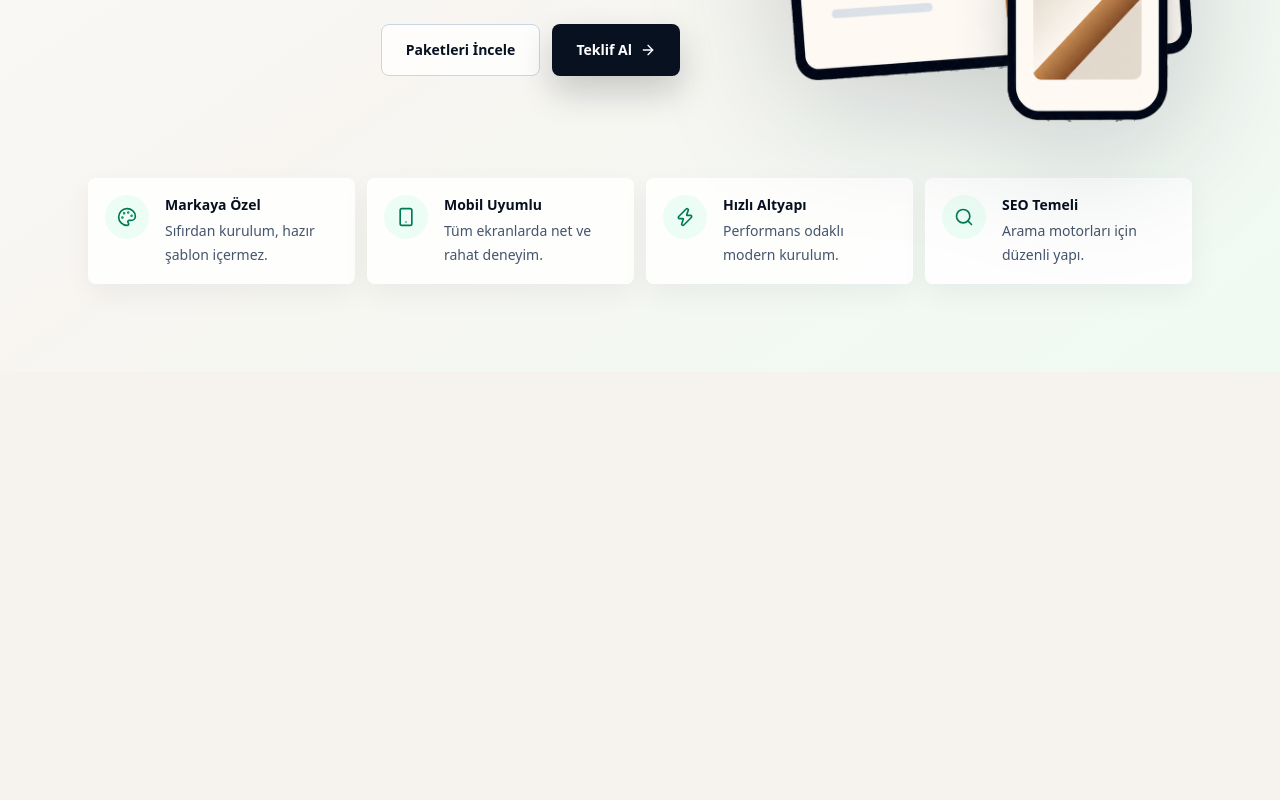
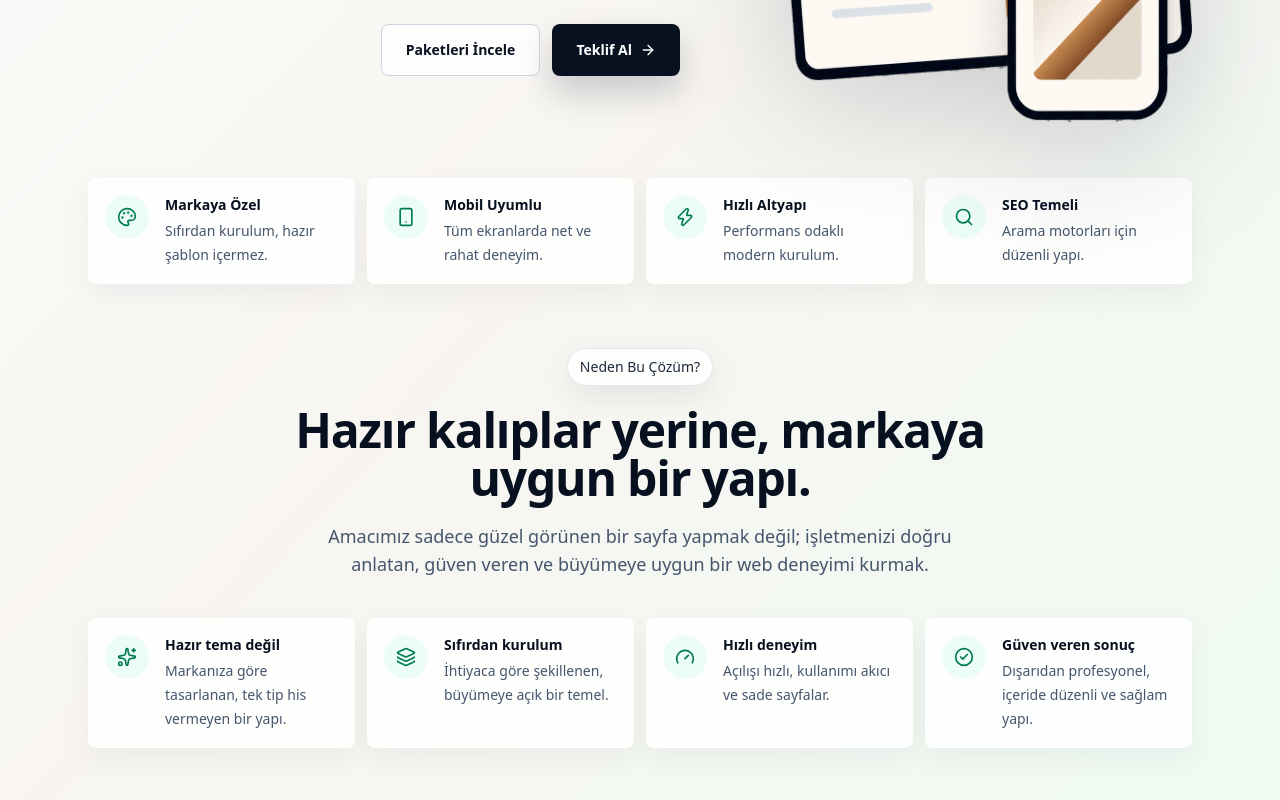
Before and after one commit to kolaysiten/clients, a Next.js app: page / in a window 1280 px wide. Shown: the part 506-1306 px from the top of the page. Before the commit the page ends 878 px from the top, so only its background shows below. Built offline with nearby package versions, Linux system fonts and the light colour scheme.

Commit message:
feat: add WhySection component to highlight key reasons for the solution

```diff
--- a/app/page.tsx
+++ b/app/page.tsx
@@ -1,5 +1,6 @@
 import HeroSection from "@/src/sections/home/hero-section";
 import HomeBackground from "@/src/components/home/background";
+import WhySection from "@/src/sections/home/why-section";
 
 export default function Page() {
   return (
@@ -7,6 +8,7 @@ export default function Page() {
       <HomeBackground />
       <div className={pageStyles.content}>
         <HeroSection />
+        <WhySection />
       </div>
     </main>
   );
--- /dev/null
+++ b/src/sections/home/why-section.tsx
@@ -0,0 +1,114 @@
+"use client";
+
+import { CheckCircle2, Gauge, Layers3, Sparkles } from "lucide-react";
+import { LazyMotion, domAnimation, m, type Variants } from "framer-motion";
+import { useMotionSettings } from "@/src/providers/motion-settings";
+
+const reasonItems = [
+  {
+    icon: Sparkles,
+    title: "Hazır tema değil",
+    text: "Markanıza göre tasarlanan, tek tip his vermeyen bir yapı.",
+  },
+  {
+    icon: Layers3,
+    title: "Sıfırdan kurulum",
+    text: "İhtiyaca göre şekillenen, büyümeye açık bir temel.",
+  },
+  {
+    icon: Gauge,
+    title: "Hızlı deneyim",
+    text: "Açılışı hızlı, kullanımı akıcı ve sade sayfalar.",
+  },
+  {
+    icon: CheckCircle2,
+    title: "Güven veren sonuç",
+    text: "Dışarıdan profesyonel, içeride düzenli ve sağlam yapı.",
+  },
+] as const;
+
+export default function WhySection() {
+  const { motionEnabled } = useMotionSettings();
+
+  return (
+    <LazyMotion features={domAnimation}>
+      <m.section
+        className={sectionStyles.shell}
+        initial={motionEnabled ? "hidden" : false}
+        animate="show"
+        variants={sectionVariants.section}
+      >
+        <div className={sectionStyles.inner}>
+          <m.div className={sectionStyles.header} variants={sectionVariants.item}>
+            <span className={sectionStyles.kicker}>Neden Bu Çözüm?</span>
+            <h2 className={sectionStyles.title}>Hazır kalıplar yerine, markaya uygun bir yapı.</h2>
+            <p className={sectionStyles.description}>
+              Amacımız sadece güzel görünen bir sayfa yapmak değil; işletmenizi doğru anlatan, güven veren ve
+              büyümeye uygun bir web deneyimi kurmak.
+            </p>
+          </m.div>
+
+          <m.div className={sectionStyles.grid} variants={sectionVariants.cards}>
+            {reasonItems.map((item) => {
+              const Icon = item.icon;
+
+              return (
+                <m.div key={item.title} className={sectionStyles.card} variants={sectionVariants.item}>
+                  <span className={sectionStyles.iconWrap}>
+                    <Icon className="h-5 w-5" />
+                  </span>
+                  <div className={sectionStyles.cardText}>
+                    <h3 className={sectionStyles.cardTitle}>{item.title}</h3>
+                    <p className={sectionStyles.cardDescription}>{item.text}</p>
+                  </div>
+                </m.div>
+              );
+            })}
+          </m.div>
+        </div>
+      </m.section>
+    </LazyMotion>
+  );
+}
+
+const sectionStyles = {
+  shell: "py-6 md:py-8",
+  inner: "w-full",
+  header: "mx-auto flex max-w-3xl flex-col items-center text-center",
+  kicker:
+    "inline-flex items-center rounded-full border border-slate-200 bg-white/85 px-3 py-2 text-sm font-medium text-slate-800 shadow-[0_10px_30px_rgba(8,17,31,0.08)]",
+  title: "mt-5 text-3xl font-semibold tracking-tight text-[#07101f] sm:text-4xl md:text-5xl",
+  description: "mt-5 max-w-2xl text-base leading-7 text-slate-600 md:text-lg",
+  grid: "mt-8 grid gap-3 md:mt-10 md:grid-cols-2 xl:grid-cols-4",
+  card:
+    "group flex items-start gap-4 rounded-lg border border-white/70 bg-white/85 p-4 shadow-[0_10px_28px_rgba(8,17,31,0.05)] transition duration-300 ease-out hover:-translate-y-0.5 hover:border-slate-200 hover:bg-white hover:shadow-[0_18px_40px_rgba(8,17,31,0.09)]",
+  iconWrap:
+    "flex h-11 w-11 shrink-0 items-center justify-center rounded-full bg-emerald-50 text-emerald-700 transition duration-300 ease-out group-hover:scale-105 group-hover:bg-emerald-100",
+  cardText: "flex min-w-0 flex-col",
+  cardTitle: "text-sm font-semibold text-[#07101f] transition duration-300 ease-out group-hover:text-emerald-800",
+  cardDescription: "mt-1 text-sm leading-6 text-slate-600 transition duration-300 ease-out group-hover:text-slate-700",
+} as const;
+
+const sectionVariants = {
+  section: {
+    hidden: {},
+    show: {
+      transition: {
+        staggerChildren: 0.07,
+        delayChildren: 0.04,
+      },
+    },
+  },
+  item: {
+    hidden: { opacity: 0, y: 12 },
+    show: { opacity: 1, y: 0, transition: { duration: 0.42, ease: "easeOut" as const } },
+  },
+  cards: {
+    hidden: {},
+    show: {
+      transition: {
+        staggerChildren: 0.05,
+      },
+    },
+  },
+} satisfies Record<string, Variants>;
```
